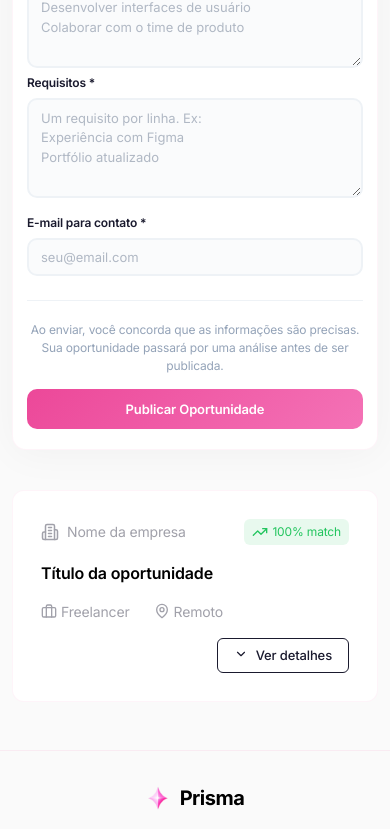
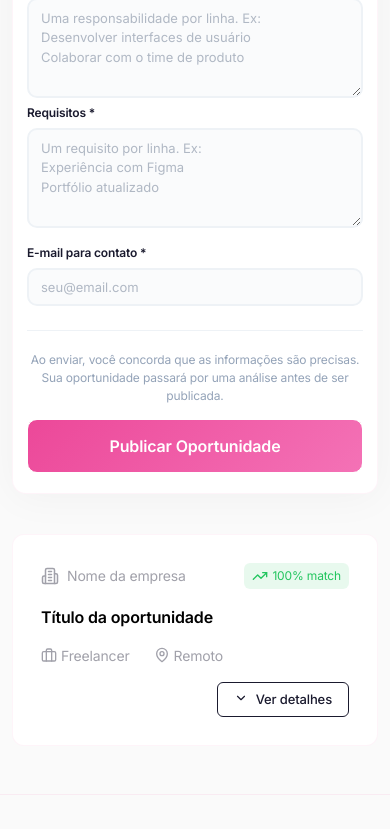
Before and after one commit to Isaiasdasilvaferreira/prisma-frontend, a React (Vite) app: page /enviar-oportunidade in a window 390 px wide. Shown: the part 1049-1878 px from the top of the page. Built offline with nearby package versions, Linux system fonts and the light colour scheme; no server answers.

Commit message:
Update SubmitOpportunity.css

```diff
--- a/src/pages/SubmitOpportunity/SubmitOpportunity.css
+++ b/src/pages/SubmitOpportunity/SubmitOpportunity.css
@@ -99,8 +99,6 @@
   background: #fafbfc;
   transition: all 0.2s ease;
   color: #1a1a2e;
-  width: 100%;
-  box-sizing: border-box;
 }
 
 .form-group input:hover,
@@ -143,34 +141,17 @@
   margin-top: 8px;
   padding-top: 20px;
   border-top: 1px solid #eef2f6;
-  flex-wrap: wrap;
 }
 
 .form-footer .btn {
   background: linear-gradient(135deg, #ec4899, #f472b6);
   color: #ffffff;
-  padding: 12px 32px;
-  font-size: 15px;
-  font-weight: 600;
-  border-radius: 10px;
-  border: none;
-  cursor: pointer;
-  transition: all 0.3s ease;
-  white-space: nowrap;
-  min-width: 200px;
 }
 
 .form-footer .btn:hover {
   background: linear-gradient(135deg, #f472b6, #ec4899);
-  transform: translateY(-2px);
-  box-shadow: 0 6px 20px rgba(236, 72, 153, 0.3);
-}
-
-.form-footer .btn:disabled {
-  opacity: 0.6;
-  cursor: not-allowed;
-  transform: none;
-  box-shadow: none;
+  transform: translateY(-1px);
+  box-shadow: 0 4px 16px rgba(236, 72, 153, 0.25);
 }
 
 .form-disclaimer {
@@ -179,7 +160,6 @@
   font-weight: 400;
   color: #94a3b8;
   margin: 0;
-  flex: 1;
 }
 
 .submit-success {
@@ -236,7 +216,17 @@
 .submit-layout {
   display: flex;
   gap: 40px;
-  align-items: stretch;
+  align-items: flex-start;
+}
+
+.submit-card {
+  flex: 1;
+  min-width: 0;
+  background: #ffffff;
+  border-radius: 20px;
+  padding: 32px 48px 40px;
+  border: 1px solid rgba(236, 72, 153, 0.06);
+  box-shadow: 0 4px 40px rgba(0, 0, 0, 0.04);
 }
 
 .submit-preview {
@@ -244,7 +234,6 @@
   min-width: 0;
   position: sticky;
   top: 110px;
-  align-self: flex-start;
 }
 
 .submit-preview-header {
@@ -279,39 +268,20 @@
   margin: 0;
 }
 
-.error-message {
-  background: #fee2e2;
-  border: 1px solid #fecaca;
-  border-radius: 10px;
-  padding: 12px 16px;
-  margin-bottom: 16px;
-}
-
-.error-message p {
-  color: #dc2626;
-  font-family: 'Inter', sans-serif;
-  font-size: 14px;
-  font-weight: 500;
-  margin: 0;
-}
-
 @media (max-width: 1100px) {
   .submit-layout {
     flex-direction: column;
-    align-items: stretch;
   }
 
   .submit-preview {
     width: 100%;
     position: static;
-    align-self: auto;
   }
 }
 
 @media (max-width: 768px) {
   .submit-container {
     padding: 8px 16px 60px;
-    margin-top: 90px;
   }
 
   .submit-card {
@@ -343,14 +313,6 @@
     gap: 14px;
   }
 
-  .form-footer .btn {
-    width: 100%;
-    min-width: auto;
-    padding: 14px 20px;
-    font-size: 14px;
-    white-space: normal;
-  }
-
   .form-disclaimer {
     text-align: center;
   }
@@ -373,7 +335,6 @@
 @media (max-width: 480px) {
   .submit-container {
     padding: 4px 12px 48px;
-    margin-top: 80px;
   }
 
   .submit-card {
@@ -430,9 +391,4 @@
   .submit-success p {
     font-size: 13px;
   }
-
-  .form-footer .btn {
-    padding: 12px 16px;
-    font-size: 13px;
-  }
 }
```
